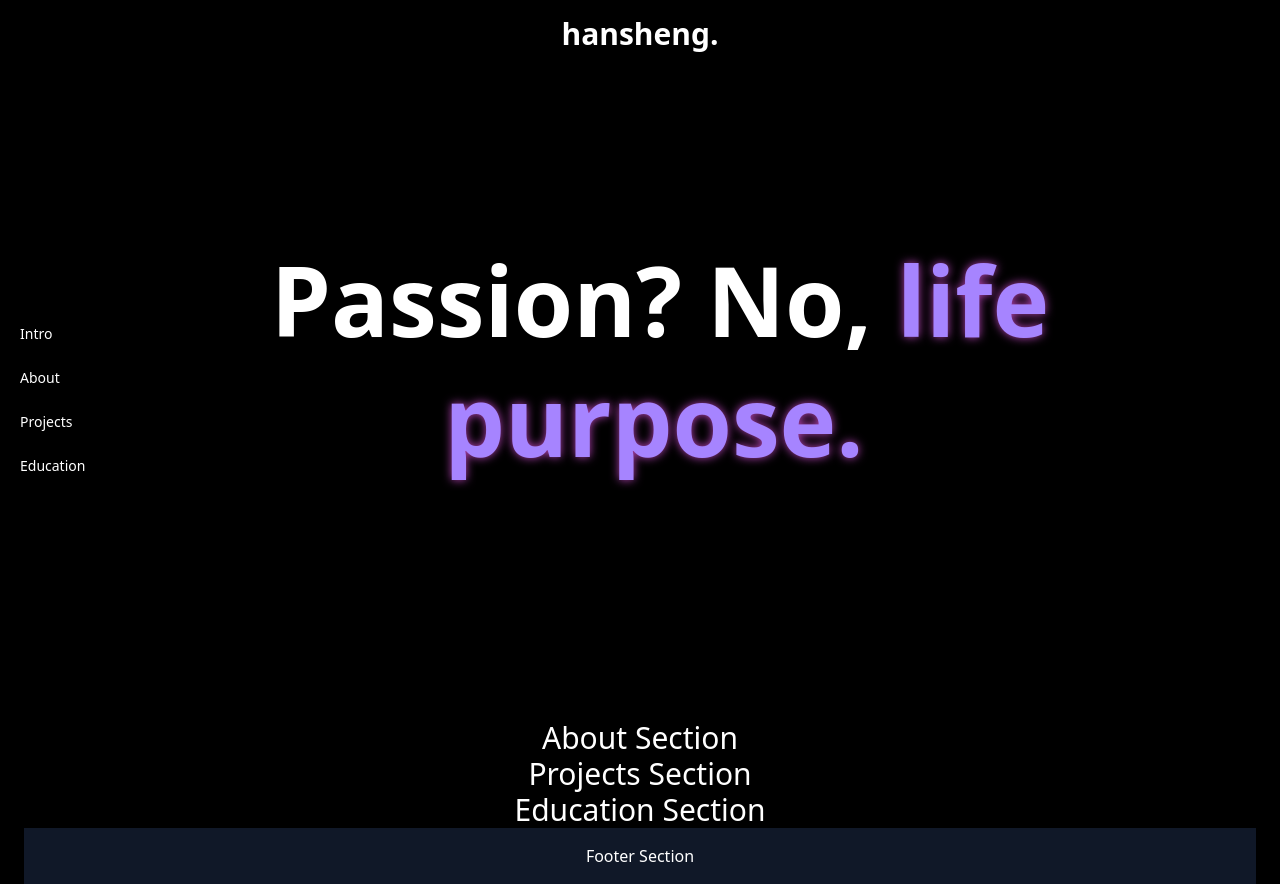
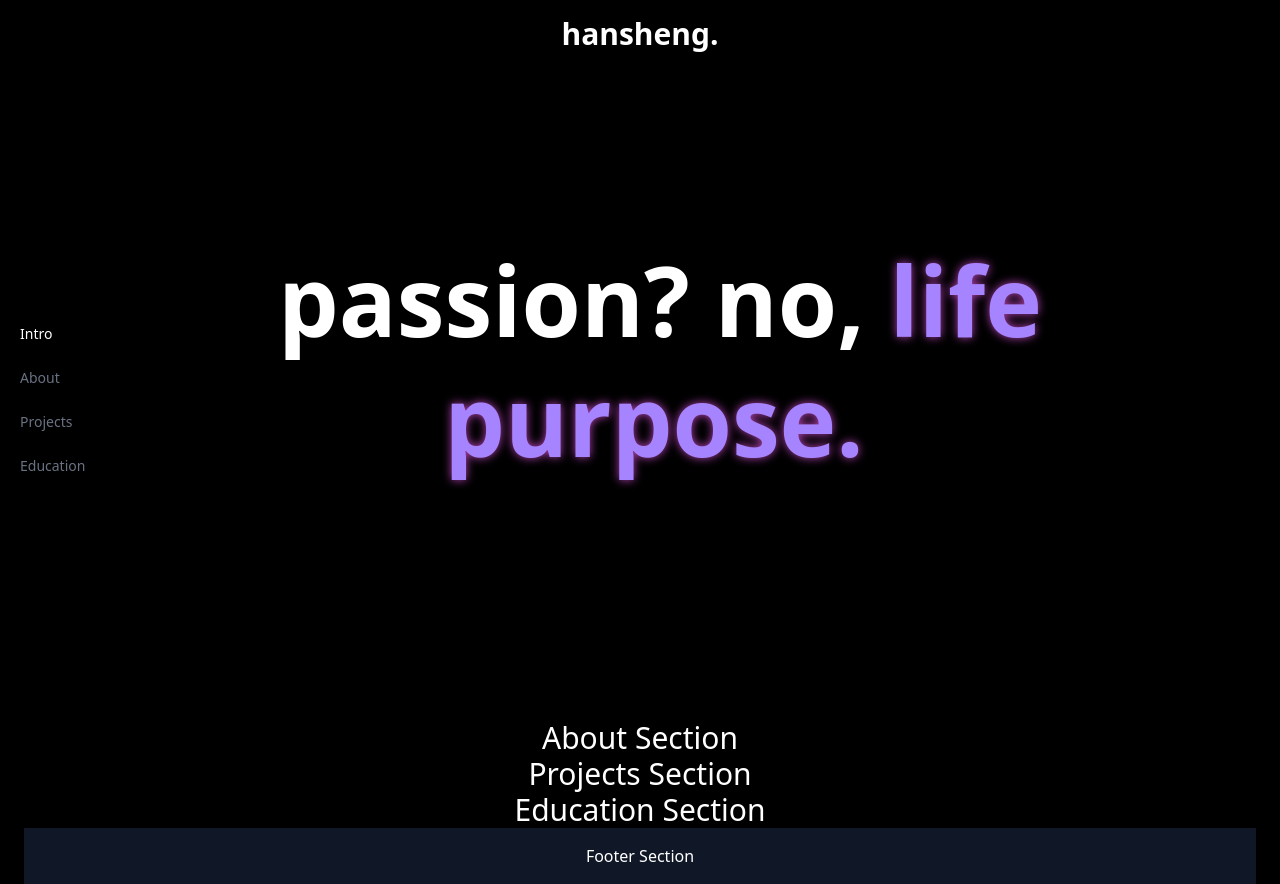
Before and after one commit to Fiyxxx/hs-portfolio, a React (Vite) app: page / in a window 1280 px wide. Built offline with nearby package versions, Linux system fonts and the light colour scheme.

Commit message:
fixed left navbar, link lights up at section

```diff
--- a/src/components/Hero.jsx
+++ b/src/components/Hero.jsx
@@ -46,7 +46,7 @@ const Hero = () => {
   return (
     <section className="flex items-center justify-left min-h-[calc(100vh-80px)] w-full">
       <h1 className="pl-10 text-center text-7xl sm:text-8xl font-bold leading-tight">
-        <span className="block sm:inline">Passion? No,</span>{' '}
+        <span className="block sm:inline">passion? no,</span>{' '}
         <span className="block sm:inline text-violet-400 glow">
           {displayedText}
           <span className="cursor ml-[1px] font-light"></span>
--- a/src/components/Navbar.jsx
+++ b/src/components/Navbar.jsx
@@ -1,10 +1,59 @@
+import { useState, useEffect } from 'react';
+
+const sections = [
+  { id: 'header', label: 'Intro' },
+  { id: 'about', label: 'About' },
+  { id: 'projects', label: 'Projects' },
+  { id: 'education', label: 'Education' },
+];
+
 const Navbar = () => {
+  const [activeSection, setActiveSection] = useState('');
+
+  useEffect(() => {
+    const handleScroll = () => {
+      if (window.scrollY < 150) {
+        setActiveSection('header');
+        return;
+      }
+
+      const scrollPosition = window.scrollY + 200;
+
+      for (let section of sections) {
+        const el = document.getElementById(section.id);
+        if (el) {
+          const { offsetTop, offsetHeight } = el;
+          if (
+            scrollPosition >= offsetTop &&
+            scrollPosition < offsetTop + offsetHeight
+          ) {
+            setActiveSection(section.id);
+            break;
+          }
+        }
+      }
+    };
+
+    // ✅ Call on mount (to activate 'header' without scrolling)
+    handleScroll();
+
+    window.addEventListener('scroll', handleScroll);
+    return () => window.removeEventListener('scroll', handleScroll);
+  }, []);
+
   return (
-    <div className="hidden md:flex fixed left-5 top-1/2 -translate-y-1/2 w-16 h-auto flex-col items-start gap-6 text-white z-50">
-      <a href="#header" className="text-sm hover:text-violet-400 transition">Intro</a>
-      <a href="#about" className="text-sm hover:text-violet-400 transition">About</a>
-      <a href="#projects" className="text-sm hover:text-violet-400 transition">Projects</a>
-      <a href="#education" className="text-sm hover:text-violet-400 transition">Education</a>
+    <div className="pl-5 hidden md:flex fixed left-0 top-1/2 -translate-y-1/2 w-16 flex-col items-start gap-6 text-white z-50 pl-2">
+      {sections.map(({ id, label }) => (
+        <a
+          key={id}
+          href={`#${id}`}
+          className={`text-sm transition-colors hover:text-violet-400 ${
+            activeSection === id ? 'text-white' : 'text-gray-500'
+          }`}
+        >
+          {label}
+        </a>
+      ))}
     </div>
   );
 };
--- a/src/index.css
+++ b/src/index.css
@@ -1,4 +1,8 @@
 @import "tailwindcss";
+
+html {
+    scroll-behavior: smooth;
+}
 
 .glow {
     text-shadow: 0 0 10px rgb(181, 67, 181);
```
